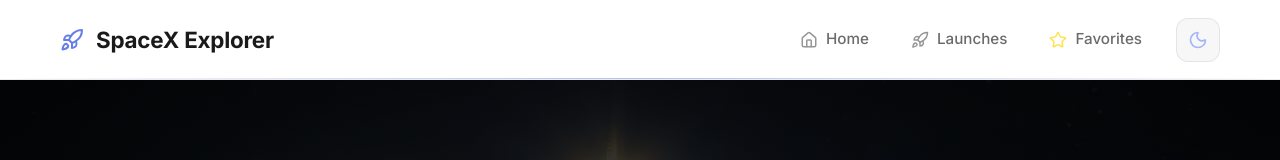
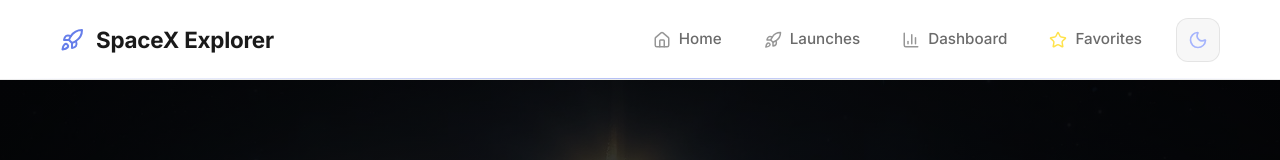
Before and after one commit to IvanIvPe/spacex-explorer, a Next.js app: page / in a window 1280 px wide. Shown: the top 160 px of the page. Built offline with nearby package versions, Linux system fonts and the light colour scheme; no server answers.

Commit message:
Add dashboard link to navbar and fix dark mode styling

```diff
--- a/src/components/layout/Navbar/Navbar.tsx
+++ b/src/components/layout/Navbar/Navbar.tsx
@@ -3,11 +3,12 @@
 import Link from "next/link";
 import ThemeToggle from "@/components/ui/ThemeToggle";
 import styles from "./Navbar.module.css";
-import { Home, Rocket, Star, LucideIcon } from "lucide-react";
+import { Home, Rocket, Star, BarChart3, LucideIcon } from "lucide-react";
 
 const NavBarItems: {name: string; href: string; icon: LucideIcon}[] = [
     { name: "Home", href: "/", icon: Home },
     { name: "Launches", href: "/launches", icon: Rocket },
+    { name: "Dashboard", href: "/dashboard", icon: BarChart3 },
     { name: "Favorites", href: "/favorites", icon: Star },
 ]
 
```
